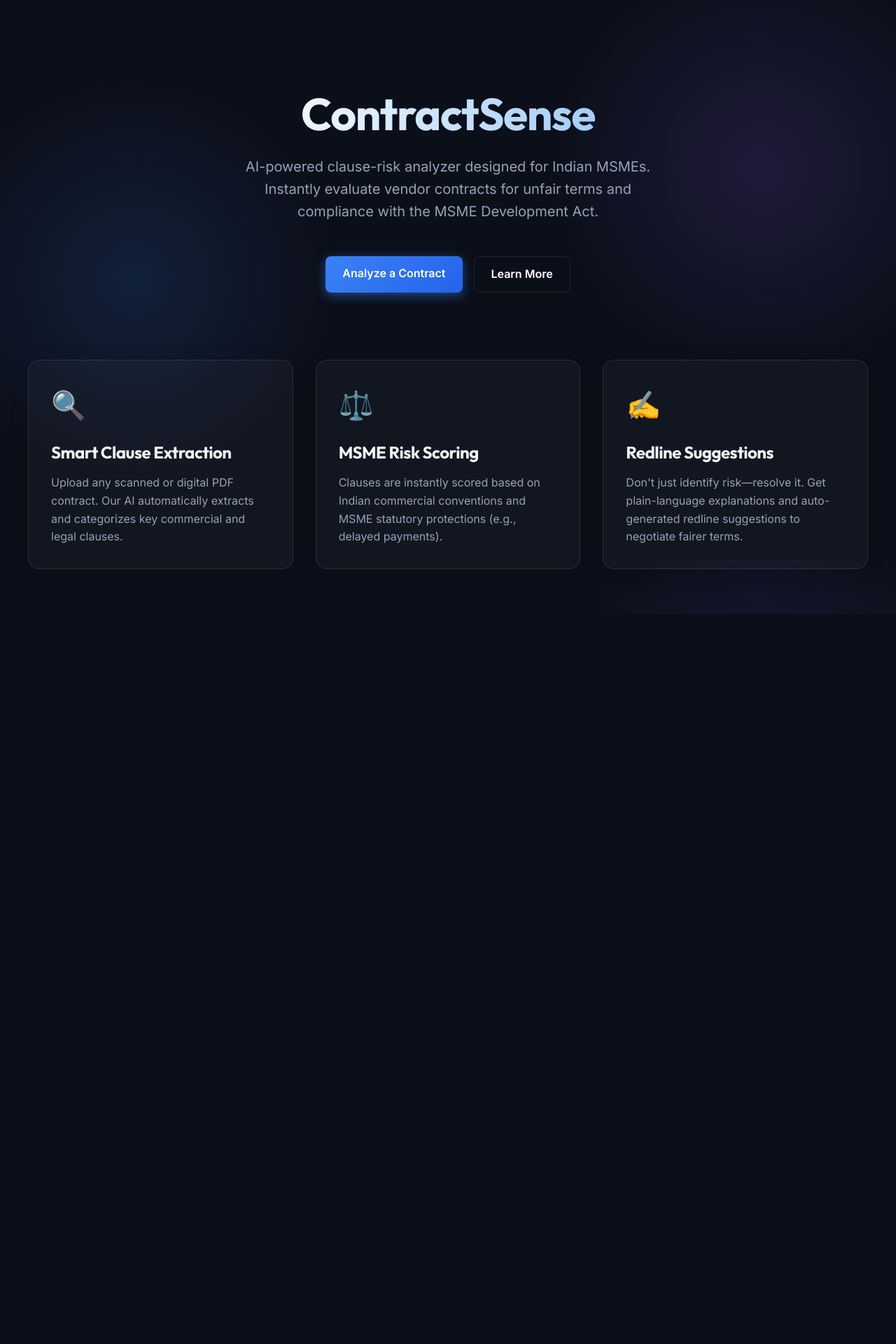
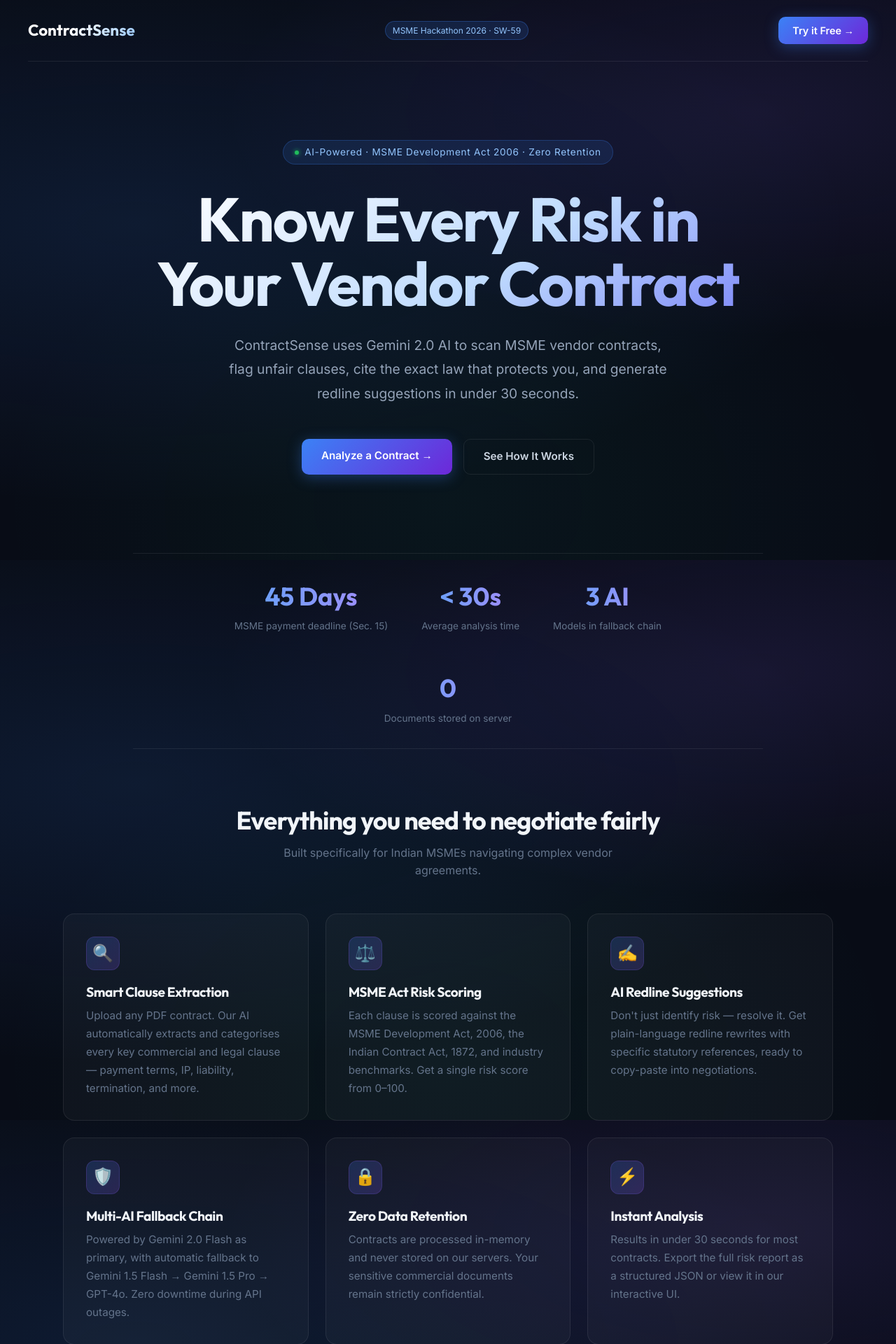
Before and after one commit to JohnValmont/ContractSense, a Next.js app in the folder frontend/: page / in a window 1280 px wide. Shown: the top 1920 px of the page at 70% size. Before the commit the page ends 877 px from the top, so only its background shows below. Built offline with nearby package versions, Linux system fonts and the light colour scheme.

Commit message:
feat: AAA landing page, proper Gemini 2.0 fallback chain, env-based backend URL

```diff
--- a/frontend/src/app/dashboard/page.tsx
+++ b/frontend/src/app/dashboard/page.tsx
@@ -31,8 +31,8 @@
     formData.append("file", file);
 
     try {
-      // In production, use env variables. For now, localhost.
-      const res = await fetch("http://localhost:8000/api/analyze", {
+      const backendUrl = process.env.NEXT_PUBLIC_BACKEND_URL || "http://localhost:8000";
+      const res = await fetch(`${backendUrl}/api/analyze`, {
         method: "POST",
         body: formData,
       });
--- a/frontend/src/app/globals.css
+++ b/frontend/src/app/globals.css
@@ -1,19 +1,25 @@
 :root {
-  --bg-color: #0b0f19;
+  --bg-color: #080c16;
   --text-color: #f1f5f9;
   --accent-color: #3b82f6;
-  --accent-glow: rgba(59, 130, 246, 0.5);
+  --accent-glow: rgba(59, 130, 246, 0.45);
   --danger-color: #ef4444;
   --warning-color: #eab308;
   --success-color: #22c55e;
   --glass-bg: rgba(255, 255, 255, 0.03);
-  --glass-border: rgba(255, 255, 255, 0.1);
+  --glass-border: rgba(255, 255, 255, 0.08);
+  --font-inter: 'Inter', sans-serif;
+  --font-outfit: 'Outfit', sans-serif;
 }
 
-* {
+*, *::before, *::after {
   box-sizing: border-box;
   padding: 0;
   margin: 0;
+}
+
+html {
+  scroll-behavior: smooth;
 }
 
 body {
@@ -22,80 +28,104 @@
   font-family: var(--font-inter), sans-serif;
   line-height: 1.6;
   overflow-x: hidden;
+  /* Ambient orbs */
   background-image:
-    radial-gradient(circle at 15% 50%, rgba(59, 130, 246, 0.15), transparent 25%),
-    radial-gradient(circle at 85% 30%, rgba(139, 92, 246, 0.15), transparent 25%);
+    radial-gradient(ellipse 80% 50% at 15% 40%, rgba(59, 130, 246, 0.12), transparent),
+    radial-gradient(ellipse 60% 40% at 85% 20%, rgba(139, 92, 246, 0.12), transparent),
+    radial-gradient(ellipse 50% 60% at 50% 90%, rgba(16, 185, 129, 0.06), transparent);
   background-attachment: fixed;
 }
 
 h1, h2, h3, h4, h5, h6 {
   font-family: var(--font-outfit), sans-serif;
   font-weight: 700;
-  letter-spacing: -0.02em;
+  letter-spacing: -0.025em;
+  line-height: 1.2;
 }
 
-a {
-  color: inherit;
-  text-decoration: none;
+a { color: inherit; text-decoration: none; }
+
+/* ── Glassmorphism card ─────────────────── */
+.glass-panel {
+  background: var(--glass-bg);
+  backdrop-filter: blur(16px);
+  -webkit-backdrop-filter: blur(16px);
+  border: 1px solid var(--glass-border);
+  border-radius: 16px;
 }
 
-/* Glassmorphism utility */
-.glass-panel {
-  background: var(--glass-bg);
-  backdrop-filter: blur(12px);
-  -webkit-backdrop-filter: blur(12px);
-  border: 1px solid var(--glass-border);
-  border-radius: 16px;
-  box-shadow: 0 4px 30px rgba(0, 0, 0, 0.1);
-}
-
-/* Buttons */
+/* ── Buttons ────────────────────────────── */
 .btn-primary {
-  background: linear-gradient(135deg, #3b82f6 0%, #2563eb 100%);
+  display: inline-block;
+  background: linear-gradient(135deg, #3b82f6 0%, #6d28d9 100%);
   color: white;
-  padding: 12px 24px;
-  border-radius: 8px;
+  padding: 0.75rem 1.75rem;
+  border-radius: 10px;
   border: none;
   font-weight: 600;
-  font-family: var(--font-inter);
+  font-size: 0.95rem;
+  font-family: var(--font-inter), sans-serif;
   cursor: pointer;
-  transition: all 0.3s ease;
-  box-shadow: 0 4px 15px var(--accent-glow);
+  transition: all 0.25s ease;
+  box-shadow: 0 4px 20px rgba(59, 130, 246, 0.35);
+  text-align: center;
+  white-space: nowrap;
 }
 
 .btn-primary:hover {
   transform: translateY(-2px);
-  box-shadow: 0 6px 20px var(--accent-glow);
+  box-shadow: 0 8px 28px rgba(59, 130, 246, 0.5);
   filter: brightness(1.1);
 }
 
+.btn-primary:active {
+  transform: translateY(0);
+}
+
 .btn-secondary {
+  display: inline-block;
   background: transparent;
-  color: white;
-  padding: 12px 24px;
-  border-radius: 8px;
+  color: #cbd5e1;
+  padding: 0.75rem 1.75rem;
+  border-radius: 10px;
   border: 1px solid var(--glass-border);
   font-weight: 600;
-  font-family: var(--font-inter);
+  font-size: 0.95rem;
+  font-family: var(--font-inter), sans-serif;
   cursor: pointer;
-  transition: all 0.3s ease;
+  transition: all 0.25s ease;
+  text-align: center;
+  white-space: nowrap;
 }
 
 .btn-secondary:hover {
-  background: rgba(255, 255, 255, 0.05);
-  border-color: rgba(255, 255, 255, 0.2);
+  background: rgba(255, 255, 255, 0.06);
+  border-color: rgba(255, 255, 255, 0.18);
+  color: #fff;
 }
 
-/* Animations */
-@keyframes fadeIn {
-  from { opacity: 0; transform: translateY(20px); }
-  to { opacity: 1; transform: translateY(0); }
+/* ── Entrance animations ────────────────── */
+@keyframes fadeInUp {
+  from {
+    opacity: 0;
+    transform: translateY(28px);
+  }
+  to {
+    opacity: 1;
+    transform: translateY(0);
+  }
 }
 
 .animate-fade-in {
-  animation: fadeIn 0.8s ease-out forwards;
+  animation: fadeInUp 0.75s cubic-bezier(0.22, 1, 0.36, 1) forwards;
 }
 
-.delay-100 { animation-delay: 100ms; }
-.delay-200 { animation-delay: 200ms; }
-.delay-300 { animation-delay: 300ms; }
+.delay-100 { animation-delay: 120ms; }
+.delay-200 { animation-delay: 280ms; }
+.delay-300 { animation-delay: 450ms; }
+
+/* ── Scrollbar ──────────────────────────── */
+::-webkit-scrollbar       { width: 6px; }
+::-webkit-scrollbar-track { background: #0f172a; }
+::-webkit-scrollbar-thumb { background: #1e3a5f; border-radius: 3px; }
+::-webkit-scrollbar-thumb:hover { background: #3b82f6; }
--- a/frontend/src/app/page.module.css
+++ b/frontend/src/app/page.module.css
@@ -3,70 +3,272 @@
   display: flex;
   flex-direction: column;
   align-items: center;
-  padding: 4rem 2rem;
-  text-align: center;
+  padding: 0 2rem 6rem;
 }
 
-.hero {
-  max-width: 800px;
-  margin-top: 4rem;
-  opacity: 0;
+/* ── Nav ── */
+.nav {
+  width: 100%;
+  max-width: 1200px;
+  display: flex;
+  justify-content: space-between;
+  align-items: center;
+  padding: 1.5rem 0;
+  border-bottom: 1px solid var(--glass-border);
+  margin-bottom: 0;
 }
 
-.title {
-  font-size: 4rem;
-  line-height: 1.1;
-  margin-bottom: 1.5rem;
-  background: linear-gradient(to right, #ffffff, #93c5fd);
+.logo {
+  font-family: var(--font-outfit), sans-serif;
+  font-size: 1.4rem;
+  font-weight: 700;
+  background: linear-gradient(135deg, #fff 40%, #93c5fd);
   -webkit-background-clip: text;
   -webkit-text-fill-color: transparent;
 }
 
-.subtitle {
-  font-size: 1.25rem;
-  color: #94a3b8;
-  margin-bottom: 3rem;
-  max-width: 600px;
-  margin-left: auto;
-  margin-right: auto;
+.navBadge {
+  font-size: 0.75rem;
+  background: rgba(59,130,246,0.15);
+  color: #93c5fd;
+  border: 1px solid rgba(59,130,246,0.3);
+  padding: 0.2rem 0.6rem;
+  border-radius: 9999px;
 }
 
-.ctaContainer {
+/* ── Hero ── */
+.hero {
+  max-width: 900px;
+  text-align: center;
+  padding: 7rem 0 4rem;
+  opacity: 0;
+}
+
+.badge {
+  display: inline-flex;
+  align-items: center;
+  gap: 0.5rem;
+  font-size: 0.85rem;
+  background: rgba(59,130,246,0.12);
+  color: #93c5fd;
+  border: 1px solid rgba(59,130,246,0.25);
+  padding: 0.35rem 1rem;
+  border-radius: 9999px;
+  margin-bottom: 2rem;
+  letter-spacing: 0.05em;
+}
+
+.dot {
+  width: 6px;
+  height: 6px;
+  border-radius: 50%;
+  background: #22c55e;
+  box-shadow: 0 0 6px #22c55e;
+  animation: pulse 2s infinite;
+}
+
+@keyframes pulse {
+  0%, 100% { opacity: 1; }
+  50% { opacity: 0.4; }
+}
+
+.title {
+  font-size: clamp(3rem, 7vw, 5.5rem);
+  line-height: 1.05;
+  margin-bottom: 1.5rem;
+  background: linear-gradient(145deg, #ffffff 0%, #bfdbfe 60%, #818cf8 100%);
+  -webkit-background-clip: text;
+  -webkit-text-fill-color: transparent;
+  background-clip: text;
+}
+
+.subtitle {
+  font-size: 1.2rem;
+  color: #94a3b8;
+  max-width: 640px;
+  margin: 0 auto 3rem;
+  line-height: 1.8;
+}
+
+.ctaRow {
   display: flex;
   gap: 1rem;
   justify-content: center;
+  flex-wrap: wrap;
+}
+
+/* ── Stats strip ── */
+.stats {
+  display: flex;
+  gap: 3rem;
+  justify-content: center;
+  flex-wrap: wrap;
+  margin: 3rem 0 5rem;
+  padding: 2rem 3rem;
+  border-top: 1px solid var(--glass-border);
+  border-bottom: 1px solid var(--glass-border);
+  width: 100%;
+  max-width: 900px;
+  opacity: 0;
+}
+
+.stat {
+  text-align: center;
+}
+
+.statValue {
+  font-family: var(--font-outfit), sans-serif;
+  font-size: 2.25rem;
+  font-weight: 700;
+  background: linear-gradient(to right, #60a5fa, #a78bfa);
+  -webkit-background-clip: text;
+  -webkit-text-fill-color: transparent;
+}
+
+.statLabel {
+  font-size: 0.85rem;
+  color: #64748b;
+  margin-top: 0.25rem;
+}
+
+/* ── Features grid ── */
+.sectionTitle {
+  text-align: center;
+  font-size: 2.25rem;
+  margin-bottom: 0.75rem;
+  width: 100%;
+}
+
+.sectionSub {
+  text-align: center;
+  color: #64748b;
+  margin-bottom: 3rem;
+  max-width: 500px;
 }
 
 .features {
   display: grid;
-  grid-template-columns: repeat(auto-fit, minmax(300px, 1fr));
-  gap: 2rem;
-  max-width: 1200px;
-  margin-top: 6rem;
+  grid-template-columns: repeat(auto-fit, minmax(320px, 1fr));
+  gap: 1.5rem;
+  max-width: 1100px;
   width: 100%;
+  opacity: 0;
 }
 
 .featureCard {
   padding: 2rem;
-  text-align: left;
-  transition: transform 0.3s ease;
+  transition: transform 0.3s ease, box-shadow 0.3s ease;
+  cursor: default;
 }
 
 .featureCard:hover {
-  transform: translateY(-5px);
+  transform: translateY(-6px);
+  box-shadow: 0 12px 40px rgba(59,130,246,0.15);
 }
 
 .featureIcon {
-  font-size: 2.5rem;
+  width: 48px;
+  height: 48px;
+  border-radius: 12px;
+  display: flex;
+  align-items: center;
+  justify-content: center;
+  font-size: 1.5rem;
+  margin-bottom: 1.25rem;
+  background: linear-gradient(135deg, rgba(59,130,246,0.2), rgba(139,92,246,0.2));
+  border: 1px solid rgba(139,92,246,0.2);
+}
+
+.featureTitle {
+  font-size: 1.2rem;
+  font-family: var(--font-outfit), sans-serif;
+  margin-bottom: 0.6rem;
+}
+
+.featureDesc {
+  color: #64748b;
+  font-size: 0.95rem;
+  line-height: 1.7;
+}
+
+/* ── How it works ── */
+.howItWorks {
+  display: flex;
+  flex-direction: column;
+  align-items: center;
+  width: 100%;
+  max-width: 700px;
+  margin-top: 5rem;
+  gap: 0;
+  opacity: 0;
+}
+
+.step {
+  display: flex;
+  gap: 1.5rem;
+  align-items: flex-start;
+  padding: 1.5rem 0;
+  border-left: 2px solid var(--glass-border);
+  padding-left: 2rem;
+  margin-left: 1rem;
+  position: relative;
+  width: 100%;
+}
+
+.step:last-child {
+  border-left-color: transparent;
+}
+
+.stepNum {
+  position: absolute;
+  left: -1.1rem;
+  width: 2rem;
+  height: 2rem;
+  border-radius: 50%;
+  background: linear-gradient(135deg, #3b82f6, #8b5cf6);
+  display: flex;
+  align-items: center;
+  justify-content: center;
+  font-size: 0.85rem;
+  font-weight: 700;
+  flex-shrink: 0;
+}
+
+.stepContent h4 {
+  font-size: 1.05rem;
+  margin-bottom: 0.3rem;
+}
+
+.stepContent p {
+  color: #64748b;
+  font-size: 0.9rem;
+  line-height: 1.6;
+}
+
+/* ── CTA Banner ── */
+.ctaBanner {
+  margin-top: 5rem;
+  padding: 3rem 4rem;
+  text-align: center;
+  max-width: 700px;
+  width: 100%;
+  opacity: 0;
+}
+
+.ctaBanner h2 {
+  font-size: 2.25rem;
   margin-bottom: 1rem;
 }
 
-.featureTitle {
-  font-size: 1.5rem;
-  margin-bottom: 0.75rem;
+.ctaBanner p {
+  color: #94a3b8;
+  margin-bottom: 2rem;
 }
 
-.featureDesc {
-  color: #94a3b8;
-  font-size: 1rem;
+/* ── Footer ── */
+.footer {
+  margin-top: 5rem;
+  color: #334155;
+  font-size: 0.85rem;
+  text-align: center;
 }
--- a/frontend/src/app/page.tsx
+++ b/frontend/src/app/page.tsx
@@ -1,47 +1,140 @@
 import Link from "next/link";
 import styles from "./page.module.css";
+
+const features = [
+  {
+    icon: "🔍",
+    title: "Smart Clause Extraction",
+    desc: "Upload any PDF contract. Our AI automatically extracts and categorises every key commercial and legal clause — payment terms, IP, liability, termination, and more.",
+  },
+  {
+    icon: "⚖️",
+    title: "MSME Act Risk Scoring",
+    desc: "Each clause is scored against the MSME Development Act, 2006, the Indian Contract Act, 1872, and industry benchmarks. Get a single risk score from 0–100.",
+  },
+  {
+    icon: "✍️",
+    title: "AI Redline Suggestions",
+    desc: "Don't just identify risk — resolve it. Get plain-language redline rewrites with specific statutory references, ready to copy-paste into negotiations.",
+  },
+  {
+    icon: "🛡️",
+    title: "Multi-AI Fallback Chain",
+    desc: "Powered by Gemini 2.0 Flash as primary, with automatic fallback to Gemini 1.5 Flash → Gemini 1.5 Pro → GPT-4o. Zero downtime during API outages.",
+  },
+  {
+    icon: "🔒",
+    title: "Zero Data Retention",
+    desc: "Contracts are processed in-memory and never stored on our servers. Your sensitive commercial documents remain strictly confidential.",
+  },
+  {
+    icon: "⚡",
+    title: "Instant Analysis",
+    desc: "Results in under 30 seconds for most contracts. Export the full risk report as a structured JSON or view it in our interactive UI.",
+  },
+];
+
+const steps = [
+  { title: "Upload your contract", desc: "Drag and drop or browse a PDF — vendor agreements, purchase orders, service contracts, NDAs." },
+  { title: "AI extracts every clause", desc: "Our pipeline runs pdfplumber OCR + Gemini NLP to identify and categorise each clause in seconds." },
+  { title: "Risk is scored against MSME law", desc: "Clauses are benchmarked against the MSME Development Act, 2006, payment norms, and fair-trade standards." },
+  { title: "Get your redline report", desc: "Review clause-by-clause risk badges, read plain-language explanations, and copy suggested redlines." },
+];
 
 export default function Home() {
   return (
     <main className={styles.main}>
-      <header className={`${styles.hero} animate-fade-in`}>
-        <h1 className={styles.title}>ContractSense</h1>
+
+      {/* ── Nav ──────────────────────────────── */}
+      <nav className={styles.nav}>
+        <span className={styles.logo}>ContractSense</span>
+        <span className={styles.navBadge}>MSME Hackathon 2026 · SW-59</span>
+        <Link href="/dashboard" className="btn-primary" style={{ padding: "0.5rem 1.25rem", fontSize: "0.9rem" }}>
+          Try it Free →
+        </Link>
+      </nav>
+
+      {/* ── Hero ─────────────────────────────── */}
+      <section className={`${styles.hero} animate-fade-in`}>
+        <div className={styles.badge}>
+          <span className={styles.dot}></span>
+          AI-Powered · MSME Development Act 2006 · Zero Retention
+        </div>
+        <h1 className={styles.title}>
+          Know Every Risk in<br />Your Vendor Contract
+        </h1>
         <p className={styles.subtitle}>
-          AI-powered clause-risk analyzer designed for Indian MSMEs. Instantly evaluate vendor contracts for unfair terms and compliance with the MSME Development Act.
+          ContractSense uses Gemini 2.0 AI to scan MSME vendor contracts, flag unfair clauses, cite the exact law that protects you, and generate redline suggestions in under 30 seconds.
         </p>
-        <div className={styles.ctaContainer}>
-          <Link href="/dashboard" className="btn-primary delay-100 animate-fade-in">
-            Analyze a Contract
+        <div className={styles.ctaRow}>
+          <Link href="/dashboard" className="btn-primary">
+            Analyze a Contract →
           </Link>
-          <a href="#features" className="btn-secondary delay-200 animate-fade-in">
-            Learn More
+          <a href="#how-it-works" className="btn-secondary">
+            See How It Works
           </a>
         </div>
-      </header>
+      </section>
 
-      <section id="features" className={`${styles.features} animate-fade-in delay-300`}>
-        <div className={`glass-panel ${styles.featureCard}`}>
-          <div className={styles.featureIcon}>🔍</div>
-          <h3 className={styles.featureTitle}>Smart Clause Extraction</h3>
-          <p className={styles.featureDesc}>
-            Upload any scanned or digital PDF contract. Our AI automatically extracts and categorizes key commercial and legal clauses.
-          </p>
+      {/* ── Stats strip ──────────────────────── */}
+      <div className={`${styles.stats} animate-fade-in delay-100`}>
+        <div className={styles.stat}>
+          <div className={styles.statValue}>45 Days</div>
+          <div className={styles.statLabel}>MSME payment deadline (Sec. 15)</div>
         </div>
-        <div className={`glass-panel ${styles.featureCard}`}>
-          <div className={styles.featureIcon}>⚖️</div>
-          <h3 className={styles.featureTitle}>MSME Risk Scoring</h3>
-          <p className={styles.featureDesc}>
-            Clauses are instantly scored based on Indian commercial conventions and MSME statutory protections (e.g., delayed payments).
-          </p>
+        <div className={styles.stat}>
+          <div className={styles.statValue}>&lt; 30s</div>
+          <div className={styles.statLabel}>Average analysis time</div>
         </div>
-        <div className={`glass-panel ${styles.featureCard}`}>
-          <div className={styles.featureIcon}>✍️</div>
-          <h3 className={styles.featureTitle}>Redline Suggestions</h3>
-          <p className={styles.featureDesc}>
-            Don't just identify risk—resolve it. Get plain-language explanations and auto-generated redline suggestions to negotiate fairer terms.
-          </p>
+        <div className={styles.stat}>
+          <div className={styles.statValue}>3 AI</div>
+          <div className={styles.statLabel}>Models in fallback chain</div>
         </div>
-      </section>
+        <div className={styles.stat}>
+          <div className={styles.statValue}>0</div>
+          <div className={styles.statLabel}>Documents stored on server</div>
+        </div>
+      </div>
+
+      {/* ── Features ─────────────────────────── */}
+      <h2 className={styles.sectionTitle}>Everything you need to negotiate fairly</h2>
+      <p className={styles.sectionSub}>Built specifically for Indian MSMEs navigating complex vendor agreements.</p>
+      <div className={`${styles.features} animate-fade-in delay-200`}>
+        {features.map((f) => (
+          <div key={f.title} className={`glass-panel ${styles.featureCard}`}>
+            <div className={styles.featureIcon}>{f.icon}</div>
+            <h3 className={styles.featureTitle}>{f.title}</h3>
+            <p className={styles.featureDesc}>{f.desc}</p>
+          </div>
+        ))}
+      </div>
+
+      {/* ── How it works ─────────────────────── */}
+      <h2 className={styles.sectionTitle} style={{ marginTop: "5rem" }} id="how-it-works">How it works</h2>
+      <div className={`${styles.howItWorks} animate-fade-in delay-300`}>
+        {steps.map((s, i) => (
+          <div key={i} className={styles.step}>
+            <span className={styles.stepNum}>{i + 1}</span>
+            <div className={styles.stepContent}>
+              <h4>{s.title}</h4>
+              <p>{s.desc}</p>
+            </div>
+          </div>
+        ))}
+      </div>
+
+      {/* ── CTA Banner ───────────────────────── */}
+      <div className={`glass-panel ${styles.ctaBanner} animate-fade-in delay-300`}>
+        <h2>Ready to protect your business?</h2>
+        <p>Upload your first contract free. No login required for the demo.</p>
+        <Link href="/dashboard" className="btn-primary">
+          Analyze My Contract →
+        </Link>
+      </div>
+
+      <footer className={styles.footer}>
+        ContractSense · Built for MSME Hackathon SW-59 · Powered by Gemini 2.0 · Data never stored
+      </footer>
     </main>
   );
 }
```
Also changed, not shown: 1 other file (tests, documents, lock files or other folders).
